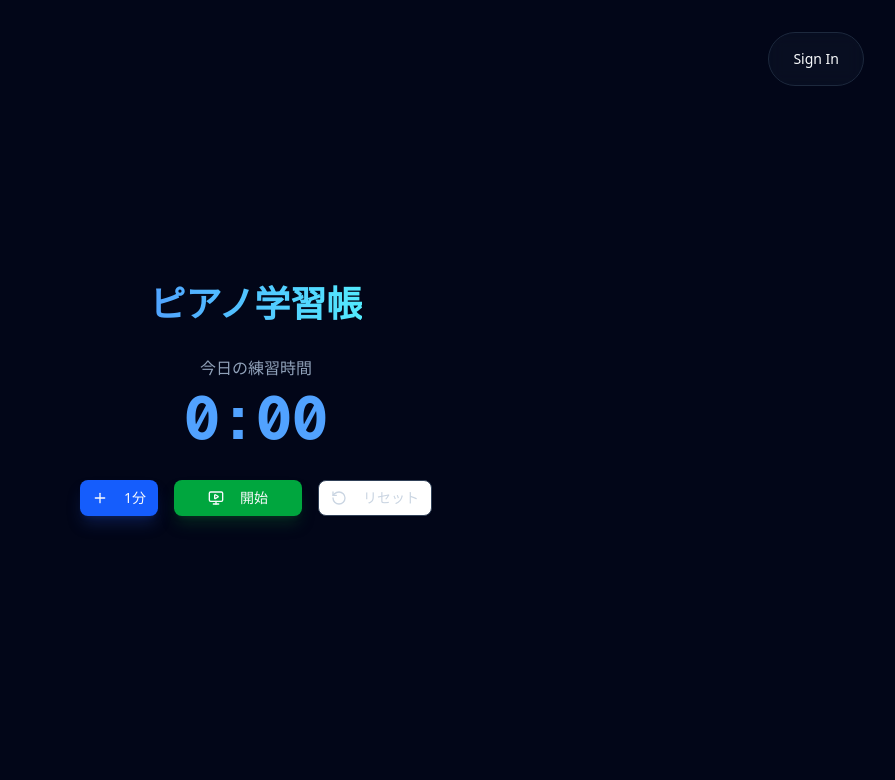
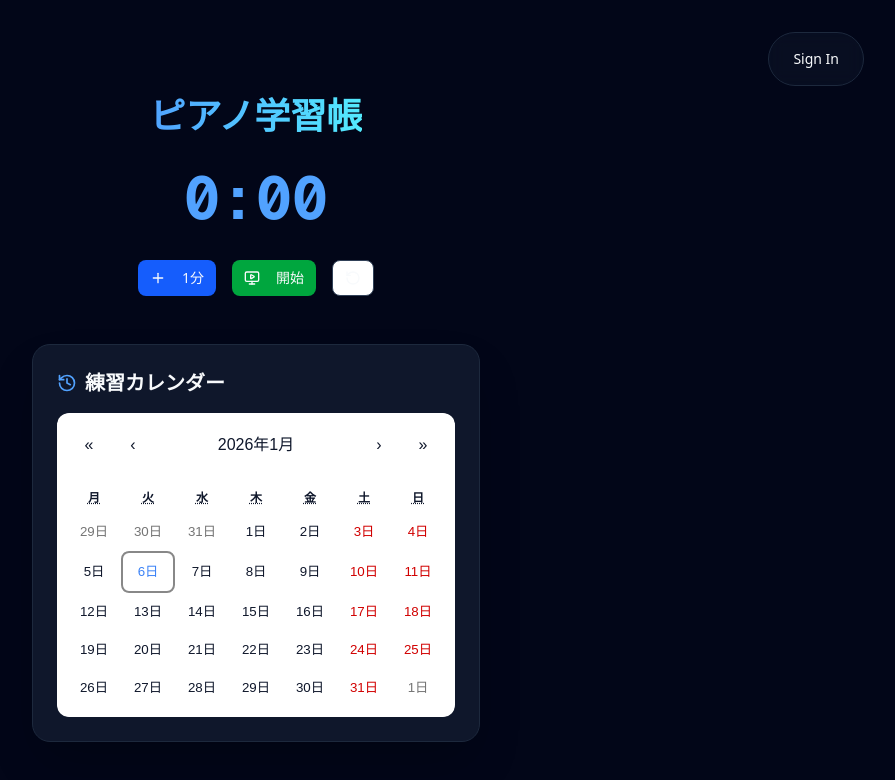
Before and after one commit to yossy2014102/Piano_Status, a Next.js app: page / in a window 1280 px wide. Shown: the top 780 px of the page, without its empty margins (384-1279 px from the left). Built offline with nearby package versions, Linux system fonts and the light colour scheme; no server answers.

Commit message:
feat: 練習カレンダー機能の実装

```diff
--- a/package.json
+++ b/package.json
@@ -11,6 +11,7 @@
   "dependencies": {
     "@clerk/nextjs": "^6.36.5",
     "@radix-ui/react-slot": "^1.2.4",
+    "@radix-ui/react-tooltip": "^1.2.8",
     "@supabase/supabase-js": "^2.89.0",
     "@types/mongoose": "^5.11.96",
     "@vercel/speed-insights": "^1.3.1",
@@ -22,6 +23,7 @@
     "mongose": "^0.0.2-security",
     "next": "16.1.1",
     "react": "19.2.3",
+    "react-calendar": "^6.0.0",
     "react-dom": "19.2.3",
     "tailwind-merge": "^3.4.0"
   },
--- a/src/app/page.tsx
+++ b/src/app/page.tsx
@@ -2,16 +2,49 @@
 
 import { Button } from "@/components/ui/button";
 import { useEffect, useState } from "react";
-import { RotateCcw, Plus, MonitorPlay } from "lucide-react";
+import { RotateCcw, Plus, MonitorPlay, History } from "lucide-react";
 import { SignInButton, UserButton, useUser } from "@clerk/nextjs";
+import { Tooltip, TooltipContent, TooltipProvider, TooltipTrigger } from "../components/ui/tooltip";
+import Calendar from 'react-calendar'; // 追加
+import 'react-calendar/dist/Calendar.css'; // 標準スタイル
+
+// 型定義
+interface Log {
+  _id: string;
+  duration: number;
+  createdAt: string;
+}
 
 export default function Home() {
   const [min, setmin] = useState(0);
   const [sec, setsec] = useState(0);
   const [isActive, setIsActive] = useState(false);
+  const [logs, setLogs] = useState<Log[]>([]); // 履歴用
   const { user, isLoaded } = useUser();
 
-  // --- タイマーを動かす仕組み ---
+  // --- 履歴を取得する関数 ---
+  const fetchLogs = async () => {
+    try {
+      const res = await fetch("/api/save-time");
+      if (!res.ok) throw new Error("ネットワークエラー");
+
+      const json = await res.json();
+
+      if (json && json.data) {
+        setLogs(json.data);
+      } else if (Array.isArray(json)) {
+        setLogs(json);
+      }
+    } catch (err) {
+      console.error("履歴取得エラー:", err);
+    }
+  };
+
+  useEffect(() => {
+    if (user) fetchLogs();
+  }, [user]);
+
+  // --- タイマーロジック ---
   useEffect(() => {
     let interval: NodeJS.Timeout;
     if (isActive) {
@@ -28,99 +61,177 @@ export default function Home() {
     return () => clearInterval(interval);
   }, [isActive]);
 
-  // --- 【修正ポイント1】Loading判定は関数の外に出す ---
-  if (!isLoaded) {
-    return null; // または Loading... という文字
-  }
+  if (!isLoaded) return null;
 
   // --- 保存関数 ---
   const saveTime = async () => {
     if (!user) return alert("ログインしてください");
-
     try {
       const response = await fetch("/api/save-time", {
         method: "POST",
-        headers: {
-          "Content-Type": "application/json",
-        },
-        body: JSON.stringify({
-          duration: min * 60 + sec,
-        }),
+        headers: { "Content-Type": "application/json" },
+        body: JSON.stringify({ duration: min * 60 + sec }),
       });
+      if (response.ok) {
+        alert("保存しました！");
+        fetchLogs(); // カレンダーを更新
+      }
+    } catch (error) {
+      alert("エラーが発生しました");
+    }
+  };
 
-      const result = await response.json();
+  const getTileContent = ({ date, view }: { date: Date, view: string }) => {
+    if (view === 'month') {
+      const dateString = date.toLocaleDateString();
+      const dailyLogs = logs.filter(log => new Date(log.createdAt).toLocaleDateString() === dateString);
 
-      if (!response.ok) {
-        throw new Error(result.error || "保存に失敗しました");
+      if (dailyLogs.length > 0) {
+        const totalSeconds = dailyLogs.reduce((sum, log) => sum + log.duration, 0);
+        const minutes = Math.floor(totalSeconds / 60);
+        const seconds = totalSeconds % 60;
+
+        return (
+          <TooltipProvider delayDuration={0}> {/* delayDuration={0} で即表示 */}
+            <Tooltip>
+              <TooltipTrigger asChild>
+                <div className="absoulte inset-0">
+                  <div className="absolute inset-0 flex items-end justify-center pb-1 z-10">
+                    <div className="w-1.5 h-1.5 bg-blue-400 rounded-full shadow-[0_0_5px_rgba(96,165,250,0.8)]" />
+                  </div>
+                  <div className="absolute inset-0 z-10" />
+                </div>
+              </TooltipTrigger>
+              <TooltipContent className="bg-slate-800 border-slate-700 text-slate-100 shadow-xl">
+                <p className="text-xs font-medium">
+                  練習時間: <span className="text-blue-400">{minutes}分{seconds}秒</span>
+                </p>
+                <p className="text-[10px] text-slate-500 border-t border-slate-700 pt-1">
+                  練習回数: {dailyLogs.length}回
+                </p>
+              </TooltipContent>
+            </Tooltip>
+          </TooltipProvider>
+        );
       }
+    }
+    return null;
+  };
 
-      alert("保存しました");
-    } catch (error: any) {
-      console.error(error);
-      alert("エラー: " + error.message);
+  // カレンダーの「練習した日」を特定する関数
+  const getTileClassName = ({ date, view }: { date: Date, view: string }) => {
+    if (view === 'month') {
+      const dateString = date.toLocaleDateString();
+      const hasLog = logs.some(log => new Date(log.createdAt).toLocaleDateString() === dateString);
+      return hasLog ? 'highlight-practice' : null; // 練習した日にクラスを付与
     }
   };
 
   return (
-    <main className="min-h-screen bg-slate-950 text-slate-50 flex flex-col items-center justify-center p-4 relative overflow-hidden">
-      {/* ログイン・ユーザー管理エリア */}
+    <main className="min-h-screen bg-slate-950 text-slate-50 flex flex-col items-center p-4 relative overflow-y-auto">
+      {/* ログインエリア */}
       <div className="absolute top-8 right-8 z-10">
         <div className="flex items-center gap-4 bg-slate-900/50 p-2 rounded-full border border-slate-800 backdrop-blur-sm">
           {!user ? (
             <SignInButton mode="modal">
-              <button className="px-4 py-2 text-sm font-medium hover:text-blue-400 transition-colors">
-                Sign In
-              </button>
+              <button className="px-4 py-2 text-sm font-medium hover:text-blue-400 transition-colors">Sign In</button>
             </SignInButton>
           ) : (
             <>
               <UserButton afterSignOutUrl="/" />
-              <button
-                onClick={saveTime}
-                className="bg-green-600 hover:bg-green-500 text-white px-4 py-2 rounded-full text-sm font-medium transition-all shadow-lg shadow-green-900/20"
-              >
-                練習時間を保存
+              <button onClick={saveTime} className="bg-green-600 hover:bg-green-500 text-white px-4 py-2 rounded-full text-sm font-medium transition-all">
+                保存
               </button>
             </>
           )}
         </div>
       </div>
 
-      <h1 className="text-4xl font-bold mb-8 bg-gradient-to-r from-blue-400 to-cyan-300 bg-clip-text text-transparent">
+      <h1 className="text-4xl font-bold mt-20 mb-8 bg-gradient-to-r from-blue-400 to-cyan-300 bg-clip-text text-transparent">
         ピアノ学習帳
       </h1>
 
-      <p className="text-slate-400 mb-2">今日の練習時間</p>
+      {/* タイマー表示 */}
       <div className="text-6xl font-mono font-bold mb-8 text-blue-400">
         {min}:{sec.toString().padStart(2, "0")}
       </div>
 
-      <div className="flex gap-4 items-center justify-center">
-        <Button onClick={() => setmin(min + 1)} className="bg-blue-600 hover:bg-blue-500 shadow-lg shadow-blue-900/40">
-          <Plus className="mr-2 h-5 w-5" />1分
+      {/* コントロールボタン */}
+      <div className="flex gap-4 mb-12">
+        <Button onClick={() => setmin(min + 1)} className="bg-blue-600 hover:bg-blue-500"><Plus className="mr-2 h-5 w-5" />1分</Button>
+        <Button onClick={() => setIsActive(!isActive)} className={isActive ? "bg-red-600" : "bg-green-600"}>
+          <MonitorPlay className="mr-2 h-5 w-5" />{isActive ? "停止" : "開始"}
         </Button>
-
-        <Button
-          onClick={() => setIsActive(!isActive)}
-          className={`transition-colors w-32 ${isActive ? "bg-red-600 hover:bg-red-500 shadow-lg shadow-red-900/40" : "bg-green-600 hover:bg-green-500 shadow-lg shadow-green-900/40"}`}
-        >
-          <MonitorPlay className="mr-2 h-5 w-5" />
-          {isActive ? "停止" : "開始"}
-        </Button>
-
-        <Button
-          variant="outline"
-          onClick={() => {
-            setIsActive(false);
-            setmin(0);
-            setsec(0);
-          }}
-          className="border-slate-700 hover:bg-slate-800 text-slate-300"
-        >
-          <RotateCcw className="mr-2 h-5 w-5" />
-          リセット
+        <Button variant="outline" onClick={() => { setIsActive(false); setmin(0); setsec(0); }} className="border-slate-700">
+          <RotateCcw className="h-5 w-5" />
         </Button>
       </div>
+
+      {/* カレンダー表示 */}
+      <div className="w-full max-w-md bg-slate-900 p-6 rounded-2xl border border-slate-800 shadow-2xl">
+        <h2 className="flex items-center gap-2 mb-4 text-xl font-semibold"><History className="w-5 h-5 text-blue-400" /> 練習カレンダー</h2>
+        <div className="text-slate-900 rounded-lg overflow-hidden">
+          <Calendar
+            locale="ja-JP"
+            tileContent={getTileContent}
+          />
+        </div>
+      </div>
+
+      {/* スタイル調整（カレンダーの色など） */}
+      <style jsx global>{`
+        .react-calendar {
+          border: none !important;
+          width: 100% !important;
+          background: white !important;
+          border-radius: 12px;
+          padding: 10px;
+          font-family: sans-serif;
+        }
+
+        .highlight-practice::after {
+          display: block;
+          font-size: 8px;
+          color: #3b82f6;
+          margin-top: -5px;
+        }
+
+        .react-calendar__tile {
+          position: relative;
+          border-radius: 8px !important;
+        }
+
+        .react-calendar__tile--now {
+          background: none !important;
+          border: 2px solid #00000077 !important;
+          color: #3b82f6 !important;
+        }
+
+        .react-calendar__tile:enabled:hover {
+          background-color: #f1f5f9 !important;
+        }
+
+        .highlight-practice {
+          background: #3b82f6 !important;
+          box-shadow: 0 0 10px rgba(59, 130, 246, 0.5);
+          border: 1px solid rgba(255, 255, 255, 0.2) !important;
+        }
+        .react-calendar__tile--active.highlight-practice {
+          background: #3b82f6 !important; /* 練習した日の青を維持 */
+          color: white !important;
+        }
+
+/* 2. 練習していない日をクリックした時は、スタンプっぽくならないように白（または透明）にする */
+        .react-calendar__tile--active:not(.highlight-practice) {
+          background: #f1f5f9 !important; /* 選択したことがわかる程度の薄いグレー */
+          color: #1e293b !important;
+        }
+
+/* 3. フォーカス（枠線）が気になる場合はこれも追加 */
+        .react-calendar__tile:enabled:focus {
+          background: inherit;
+        }
+      `}</style>
     </main>
   );
 }
--- /dev/null
+++ b/src/components/ui/tooltip.tsx
@@ -0,0 +1,61 @@
+"use client"
+
+import * as React from "react"
+import * as TooltipPrimitive from "@radix-ui/react-tooltip"
+
+import { cn } from "@/lib/utils"
+
+function TooltipProvider({
+  delayDuration = 0,
+  ...props
+}: React.ComponentProps<typeof TooltipPrimitive.Provider>) {
+  return (
+    <TooltipPrimitive.Provider
+      data-slot="tooltip-provider"
+      delayDuration={delayDuration}
+      {...props}
+    />
+  )
+}
+
+function Tooltip({
+  ...props
+}: React.ComponentProps<typeof TooltipPrimitive.Root>) {
+  return (
+    <TooltipProvider>
+      <TooltipPrimitive.Root data-slot="tooltip" {...props} />
+    </TooltipProvider>
+  )
+}
+
+function TooltipTrigger({
+  ...props
+}: React.ComponentProps<typeof TooltipPrimitive.Trigger>) {
+  return <TooltipPrimitive.Trigger data-slot="tooltip-trigger" {...props} />
+}
+
+function TooltipContent({
+  className,
+  sideOffset = 0,
+  children,
+  ...props
+}: React.ComponentProps<typeof TooltipPrimitive.Content>) {
+  return (
+    <TooltipPrimitive.Portal>
+      <TooltipPrimitive.Content
+        data-slot="tooltip-content"
+        sideOffset={sideOffset}
+        className={cn(
+          "bg-foreground text-background animate-in fade-in-0 zoom-in-95 data-[state=closed]:animate-out data-[state=closed]:fade-out-0 data-[state=closed]:zoom-out-95 data-[side=bottom]:slide-in-from-top-2 data-[side=left]:slide-in-from-right-2 data-[side=right]:slide-in-from-left-2 data-[side=top]:slide-in-from-bottom-2 z-50 w-fit origin-(--radix-tooltip-content-transform-origin) rounded-md px-3 py-1.5 text-xs text-balance",
+          className
+        )}
+        {...props}
+      >
+        {children}
+        <TooltipPrimitive.Arrow className="bg-foreground fill-foreground z-50 size-2.5 translate-y-[calc(-50%_-_2px)] rotate-45 rounded-[2px]" />
+      </TooltipPrimitive.Content>
+    </TooltipPrimitive.Portal>
+  )
+}
+
+export { Tooltip, TooltipTrigger, TooltipContent, TooltipProvider }
```
Also changed, not shown: src/app/api/save-time/route.ts (+15 -0 lines), 1 other file (tests, documents, lock files or other folders).
